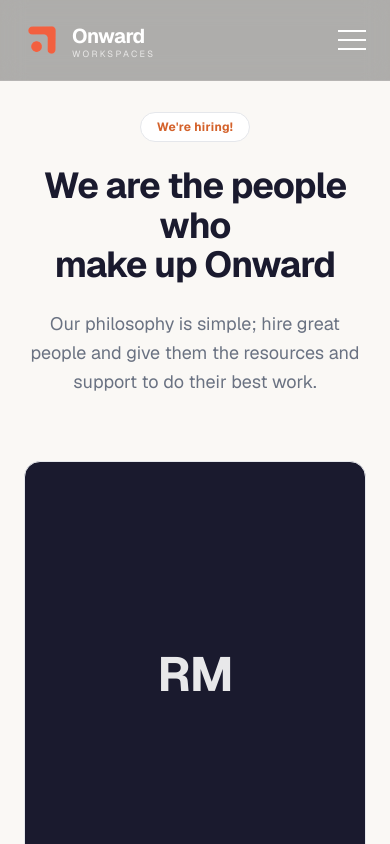
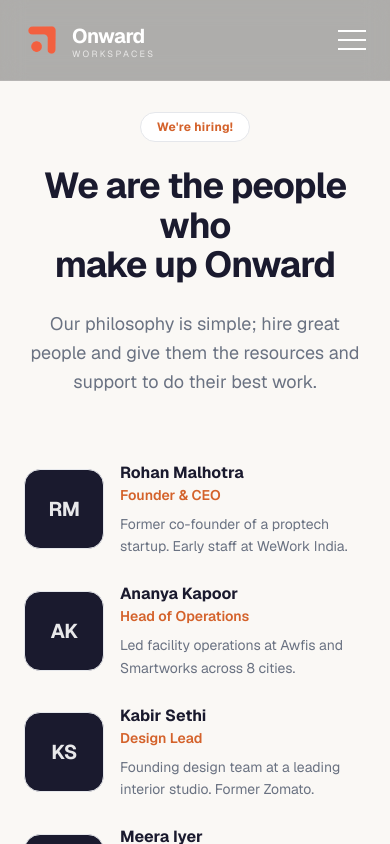
Before and after one commit to Comptech-Enterprises/onwards-website, a Next.js app: page /team in a window 390 px wide. Shown: the top 844 px of the page. Built offline with nearby package versions, Linux system fonts and the light colour scheme.

Commit message:
fix: compact row-style team cards on mobile

```diff
--- a/src/components/TeamPageClient.tsx
+++ b/src/components/TeamPageClient.tsx
@@ -78,20 +78,23 @@ export default function TeamPageClient() {
                 viewport={{ once: true, margin: "-50px" }}
                 transition={{ duration: 0.5, delay: i * 0.1 }}
                 whileHover={{ y: -6 }}
+                className="flex sm:block items-center sm:items-stretch gap-4 sm:gap-0"
               >
-                <div className="aspect-[4/5] rounded-2xl overflow-hidden bg-[#1a1a2e] border border-gray-200 flex items-center justify-center relative group">
+                <div className="w-20 h-20 sm:w-full sm:h-auto sm:aspect-[4/5] shrink-0 rounded-2xl overflow-hidden bg-[#1a1a2e] border border-gray-200 flex items-center justify-center relative group">
                   <span className="absolute inset-0 bg-gradient-to-br from-[#d4622b]/25 via-transparent to-transparent opacity-0 group-hover:opacity-100 transition-opacity duration-500" />
-                  <span className="text-5xl font-bold text-white/90 tracking-tight">
+                  <span className="text-xl sm:text-5xl font-bold text-white/90 tracking-tight">
                     {initials(person.name)}
                   </span>
                 </div>
-                <h3 className="mt-4 font-bold text-[#1a1a2e]">{person.name}</h3>
+                <div>
+                  <h3 className="sm:mt-4 font-bold text-[#1a1a2e]">{person.name}</h3>
                   <p className="text-sm font-semibold text-[#d4622b]">
                     {person.role}
                   </p>
                   <p className="mt-2 text-sm text-gray-500 leading-relaxed">
                     {person.bio}
                   </p>
+                </div>
               </motion.div>
             ))}
           </div>
```
Lines whose indentation alone changed are shown as unchanged.
